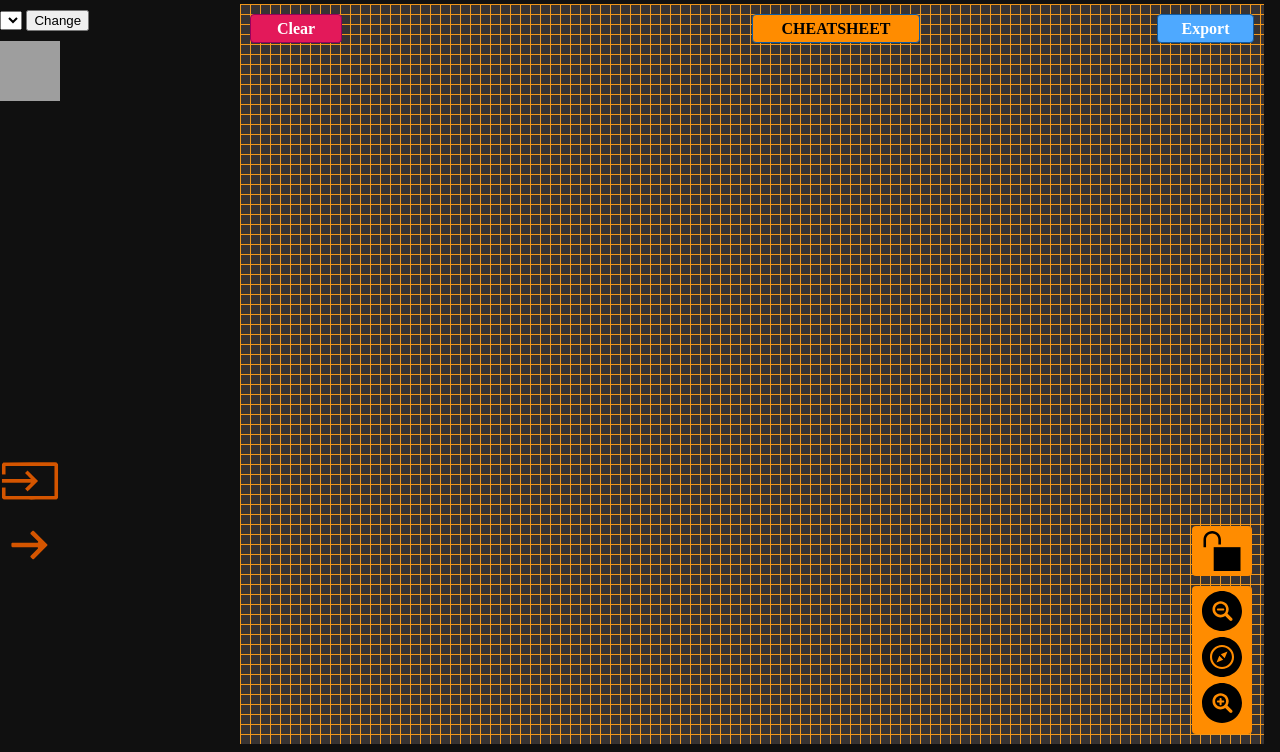
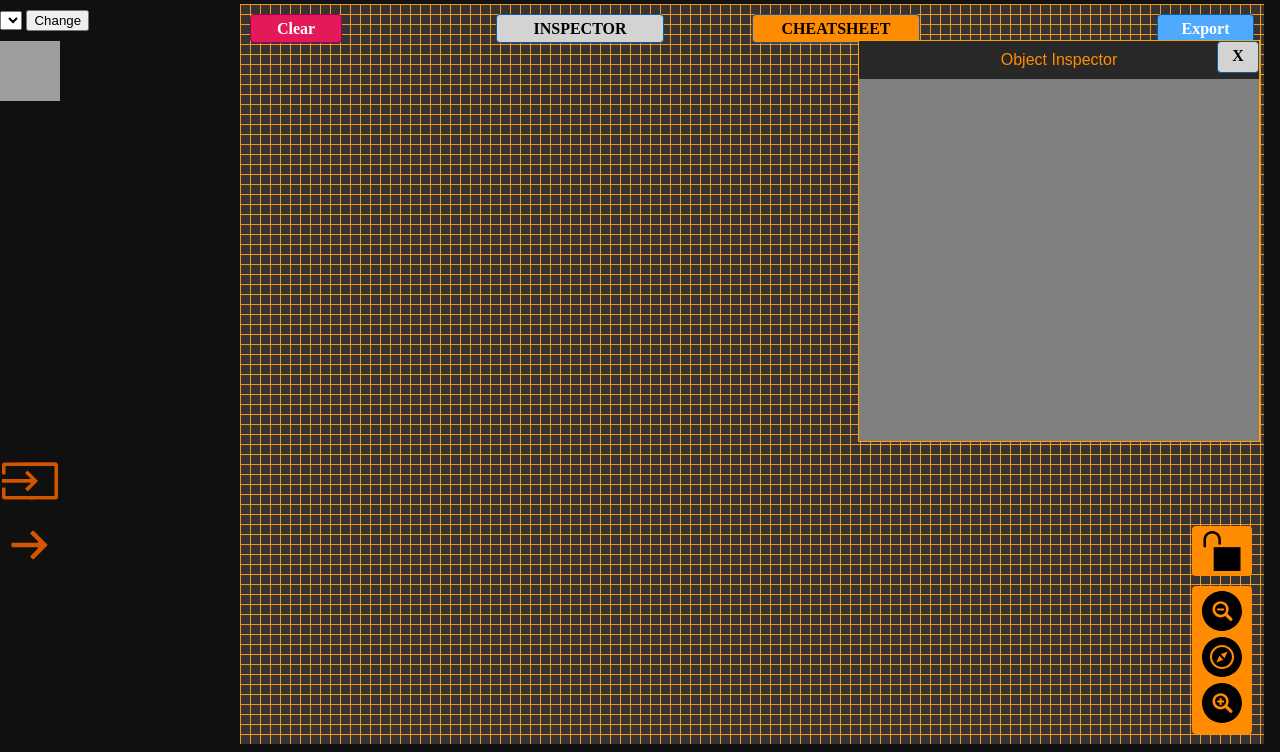
Before and after one commit to olutmatkaijian/ADAM, a Flask app: template adam_v2/templates/process_editor.html in a window 1280 px wide. Shown: the part 48-800 px from the top of the page. Run offline with Flask 2, Linux system fonts and the light colour scheme; tables that the repository leaves empty hold one stand-in row (values such as "Sample post"); the template is opened without the code that fills it: values that come from a table or form of the project are taken from there, most other values are stand-ins (such as "Sample title", 1, 10 or a date in 2020); lists and menus that the app fills with data are empty; some libraries are stand-ins or nearby versions; grey boxes are pictures that could not be loaded.

Commit message:
Added object inspector beginnings

```diff
--- a/adam_v2/static/drawflow_theme_dark.css
+++ b/adam_v2/static/drawflow_theme_dark.css
@@ -381,6 +381,47 @@ start dragging the image. When the image has been dragged, it would create a new
   display: flex;
 }
 
+.btn-inspector {
+  position: absolute;
+  top: 10px;
+  margin-left: 25%;
+  margin-right: 75%;
+  background-color: lightgrey;
+  font-weight: bold;
+  border: 1px solid #0e5ba3;
+  color: black;
+  padding: 5px 10px;
+  border-radius: 4px;
+  cursor: pointer;
+  z-index: 4;
+  text-align: center;
+  width: 146px;
+  height: 16.5px;
+  font-family: "Red October";
+  text-align: center;
+}
+
+
+.btn-inspector-inline {
+  position: absolute;
+  background-color: lightgrey;
+  font-weight: bold;
+  border: 1px solid #0e5ba3;
+  color: black;
+  padding: 5px 10px;
+  border-radius: 4px;
+  cursor: pointer;
+  z-index: 4;
+  text-align: center;
+  width: 5%;
+  height: 5%;
+  left: 89.5%;
+  right: 0px;
+  top: 0px;
+  font-family: "Red October";
+  text-align: center;
+}
+
 .cs_shown {
     width: 146px;
 }
--- a/adam_v2/static/process_editor.css
+++ b/adam_v2/static/process_editor.css
@@ -23,3 +23,23 @@
 	padding-top: 10px;
 	padding-bottom: 10px;
 }
+
+#inspector {
+	position: absolute;
+	z-index: 9;
+	background-color: grey;
+	border: 1px solid orange;
+	text-align: center;
+	width: 400px;
+	height: 400px;
+	right: 20px;
+	top: 11%;
+}
+
+#inspectorheader {
+	padding: 10px;
+	cursor: move;
+	z-index: 10;
+	background-color: #282828;
+	color: darkorange;
+}
--- a/adam_v2/templates/process_editor.html
+++ b/adam_v2/templates/process_editor.html
@@ -8,6 +8,19 @@
 <link rel="stylesheet" href="{{url_for('static', filename='drawflow.min.css')}}") />
 
 <div id="body">
+
+<!-- Object Inspector -->
+<div id="inspector">
+	<div class="btn-inspector-inline" onclick="hide_or_show('inspector')">X</div>
+
+	<div id="inspectorheader" draggable="true">
+	Object Inspector
+	</div>
+	<!-- Split select box with corresponding info -->
+ </div>
+
+
+
   <div class="wrapper">
     <div class="col">
     <div class="pe_selector">
@@ -44,6 +57,7 @@
       <div id="drawflow" ondrop="drop(event)" ondragover="allowDrop(event)">
 
         <div class="btn-export" onclick="console.log(editor.export())">Export</div>
+         <div class="btn-inspector" onclick="hide_or_show('inspector')">INSPECTOR</div>
         <div class="btn-clear" onclick="editor.clearModuleSelected()">Clear</div>
         <div class="btn-hide-cheat">
             <div   class="cs_shown" onclick="hideCheat('show')" id="cs_shown">CHEATSHEET</div>
@@ -74,6 +88,62 @@
     </div>
   </div>
 
+
+<script>
+	dragElement(document.getElementById("inspector"));
+
+function dragElement(elmnt) {
+  var pos1 = 0, pos2 = 0, pos3 = 0, pos4 = 0;
+  if (document.getElementById(elmnt.id + "header")) {
+    // if present, the header is where you move the DIV from:
+    document.getElementById(elmnt.id + "header").onmousedown = dragMouseDown;
+  } else {
+    // otherwise, move the DIV from anywhere inside the DIV:
+    elmnt.onmousedown = dragMouseDown;
+  }
+
+  function dragMouseDown(e) {
+    e = e || window.event;
+    e.preventDefault();
+    // get the mouse cursor position at startup:
+    pos3 = e.clientX;
+    pos4 = e.clientY;
+    document.onmouseup = closeDragElement;
+    // call a function whenever the cursor moves:
+    document.onmousemove = elementDrag;
+  }
+
+  function elementDrag(e) {
+    e = e || window.event;
+    e.preventDefault();
+    // calculate the new cursor position:
+    pos1 = pos3 - e.clientX;
+    pos2 = pos4 - e.clientY;
+    pos3 = e.clientX;
+    pos4 = e.clientY;
+    // set the element's new position:
+    elmnt.style.top = (elmnt.offsetTop - pos2) + "px";
+    elmnt.style.left = (elmnt.offsetLeft - pos1) + "px";
+  }
+
+  function closeDragElement() {
+    // stop moving when mouse button is released:
+    document.onmouseup = null;
+    document.onmousemove = null;
+  }
+}
+
+function hide_or_show(element) {
+  var x = document.getElementById(element);
+  if (x.style.display === "none") {
+    x.style.display = "block";
+  } else {
+    x.style.display = "none";
+  }
+}
+
+</script>
+
     <script>
     // Shamelessly stolen
     var id = document.getElementById("drawflow");
@@ -82,19 +152,9 @@
     editor.curvature = 0;
     editor.reroute_fix_curvature = false;
     editor.force_first_input = true;
-  /*
-    editor.createCurvature = function(start_pos_x, start_pos_y, end_pos_x, end_pos_y, curvature_value, type) {
-      var center_x = ((end_pos_x - start_pos_x)/2)+start_pos_x;
-      return ' M ' + start_pos_x + ' ' + start_pos_y + ' L '+ center_x +' ' +  start_pos_y  + ' L ' + center_x + ' ' +  end_pos_y  + ' L ' + end_pos_x + ' ' + end_pos_y;
-    }*/
-
-
-
-
 
     editor.start();
 
-    // Events!
     editor.on('nodeCreated', function(id) {
       console.log("Node created " + id);
     })
@@ -124,14 +184,6 @@
       console.log('Connection removed');
       console.log(connection);
     })
-/*
-    editor.on('mouseMove', function(position) {
-      console.log('Position mouse x:' + position.x + ' y:'+ position.y);
-    })
-*/
-    //editor.on('nodeMoved', function(id) {
-    //  console.log("Node moved " + id);
-    //})
 
     editor.on('nodeMoved', function(id) {
         // console.log("Node moved " + id);
@@ -239,11 +291,8 @@
 
       addNodeToDrawFlow(data, ev.clientX, ev.clientY);
 
-      // Unless, of course, we are dropping elements onto nodes
-
-	  // Get the position of the mouse to determine which node we are adding input or output to
-
 	  // TODO: Make this a better function
+	  // This takes the element beneath the mouse so we know which element to drag & drop the IO connectors and HTML elements on to it
 		  var add_element_x = event.clientX;
 		  var add_element_y = event.clientY;
 			add_conn_element = document.elementFromPoint(add_element_x, add_element_y);
```
